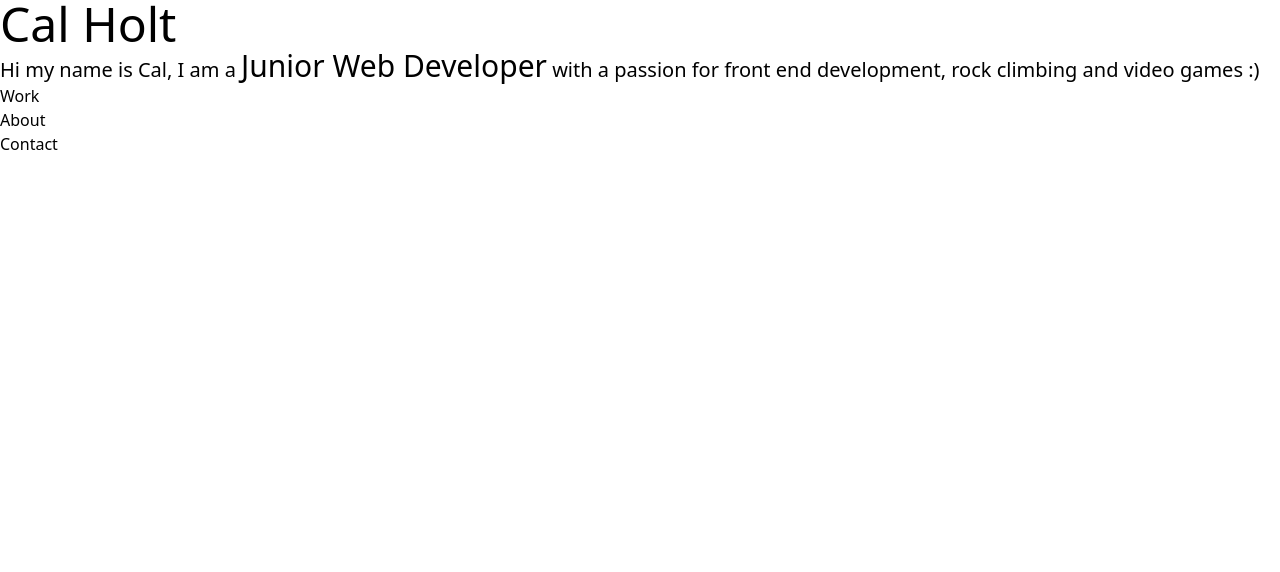
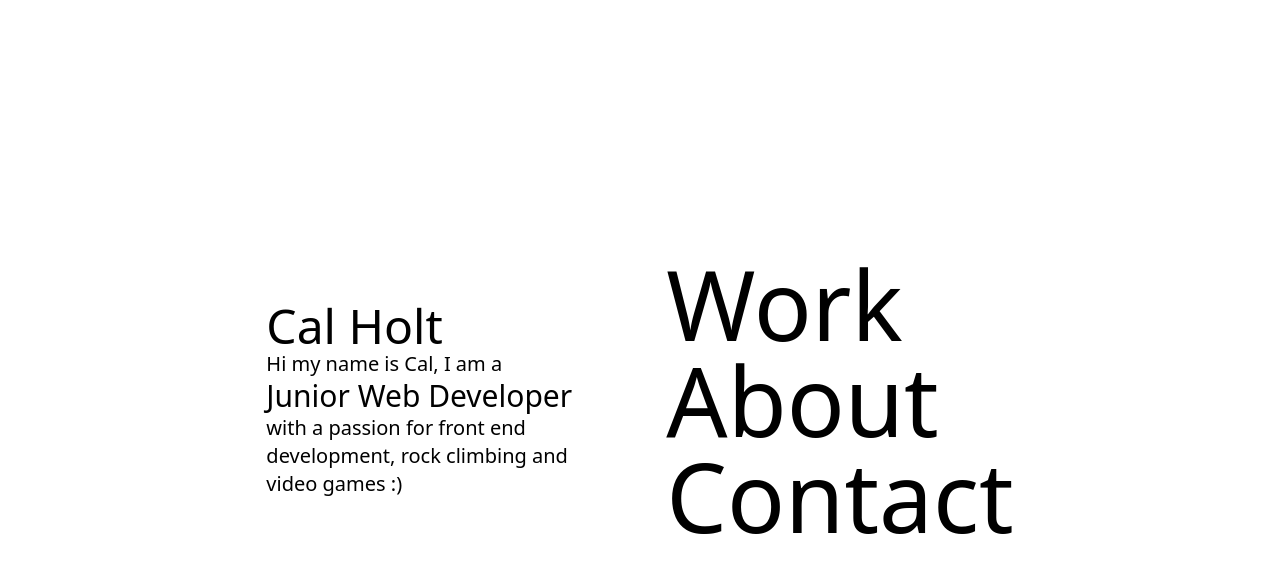
Before and after one commit to CalHolt/portfolio, a SvelteKit app: page / in a window 1280 px wide. Shown: the top 572 px of the page. Built offline with nearby package versions, Linux system fonts and the light colour scheme.

Commit message:
added basic styling to landing

```diff
--- a/src/routes/+page.svelte
+++ b/src/routes/+page.svelte
@@ -1,11 +1,13 @@
-<div>
+<div class="flex justify-center h-screen content-center gap-20">
+<div class="flex flex-col justify-center max-w-80">
   <h1 class="text-5xl">Cal Holt</h1>
   <p class="text-xl">Hi my name is Cal, I am a <span class="text-3xl">Junior Web Developer</span> with a passion for front end development, rock climbing and video games :)</p>
 </div>
-<div>
-  <ul>
+<div class="flex flex-col justify-center">
+  <ul class="text-8xl">
     <li><a href="/">Work</a></li>
     <li><a href="/">About</a></li>
     <li><a href="/">Contact</a></li>
   </ul>
 </div>
+</div>
```
